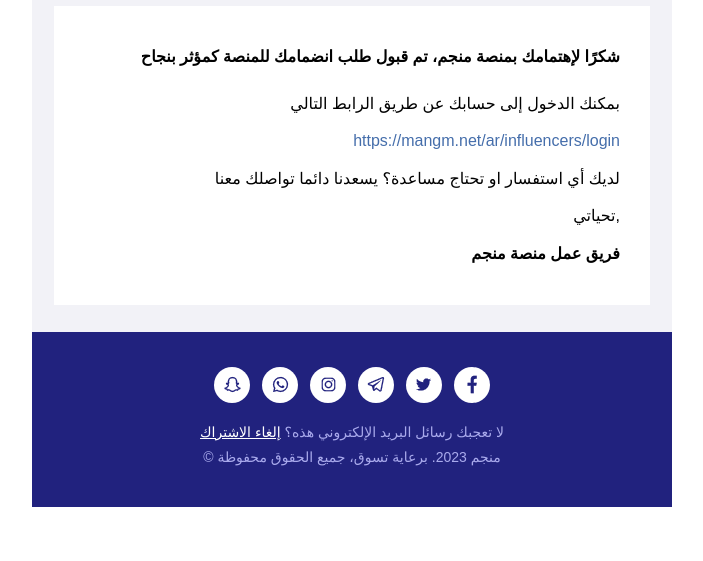
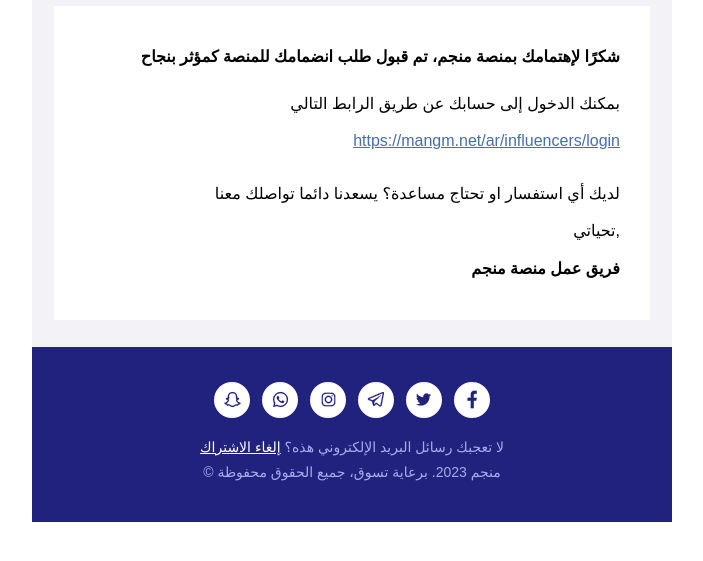
Before and after one commit to eslamshosha/email-template, a plain HTML site: page index.html in a window 1280 px wide. Shown: the part 89-650 px from the top of the page, without its empty margins (288-991 px from the left). Drawn offline with Linux system fonts and the light colour scheme.

Commit message:
first commit

```diff
--- a/index.html
+++ b/index.html
@@ -86,10 +86,10 @@
         font-size: 16px;
         font-weight: 400;
         margin: 0;
-        margin-bottom: 15px;
+        margin-bottom: 30px;
         display: block;
         color: #456eab;
-        text-decoration: none;
+        text-decoration: underline;
       }
       .preheader {
         text-align: center;
```
